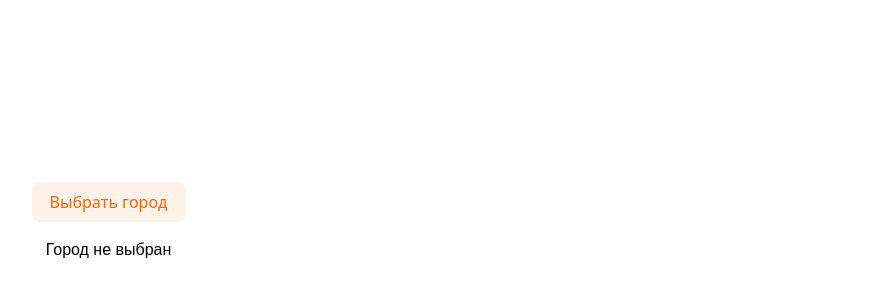
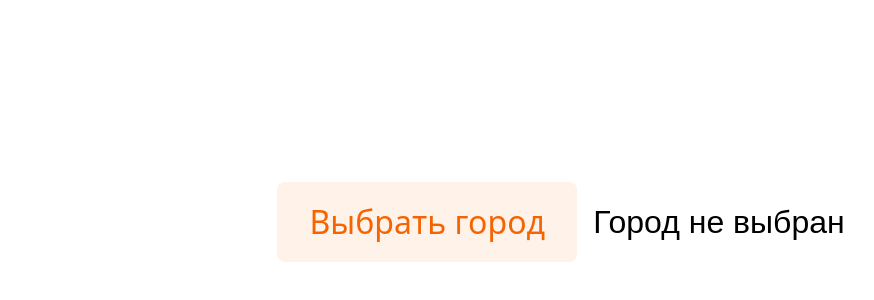
Before and after one commit to Natashkaf/farpost-test, a React (Vite) app: page / in a window 1280 px wide. Shown: the part 178-478 px from the top of the page, without its empty margins (79-953 px from the left). Built offline with nearby package versions, Linux system fonts and the light colour scheme.

Commit message:
добален адаптивный стиль для начального экрана

```diff
--- a/src/pages/mobile-step-city-0.css
+++ b/src/pages/mobile-step-city-0.css
@@ -3,12 +3,19 @@
     flex-direction: column;
     justify-content: center;
     align-items: center;
-    width: 375px;
-    height: 667px;
-    opacity: 1;
+    width: 100%;
+    max-width: 375px;
+    margin: 0 auto;
+    height: 100%;
+    max-height: 667px;
     gap: 16px;
-
-
+}
+body{
+    display: flex;
+    justify-content: center;
+    width: 100%;
+    align-items: center;
+    height: 100%;
 }
 .selectButton{
     border-radius: 8px;
@@ -241,3 +248,17 @@ button:focus {
 .crossClearSearch::after {
     transform: translate(-50%, -50%) rotate(-45deg);
 }
+@media (min-width: 600px){
+    .selectContainer{
+        flex-direction: row;
+        max-width: 100%;
+    }
+    .selectButton{
+        width:300px;
+        height:80px;
+        font-size:32px;
+    }
+    .selectText{
+        font-size:32px;
+    }
+}
```
